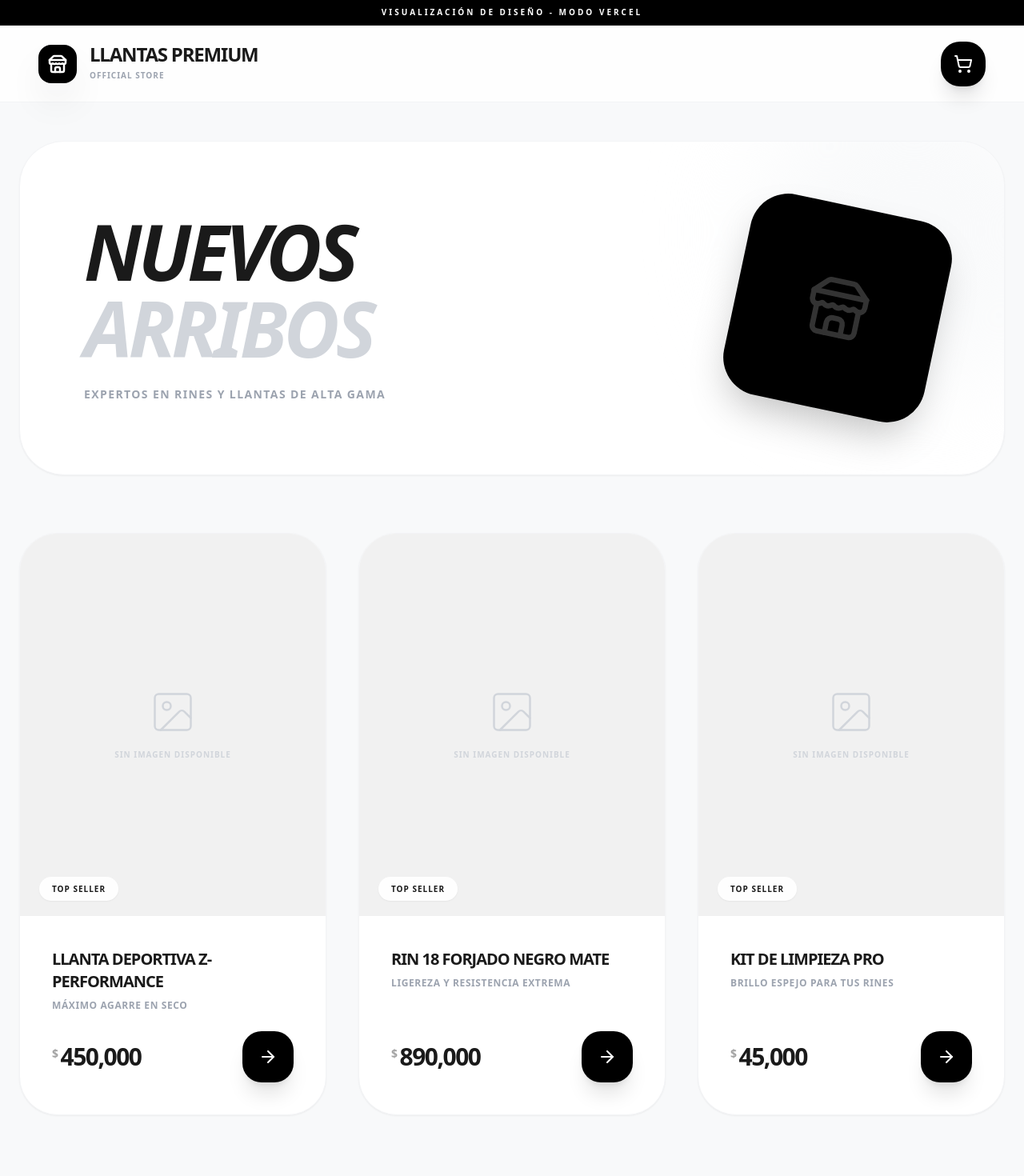
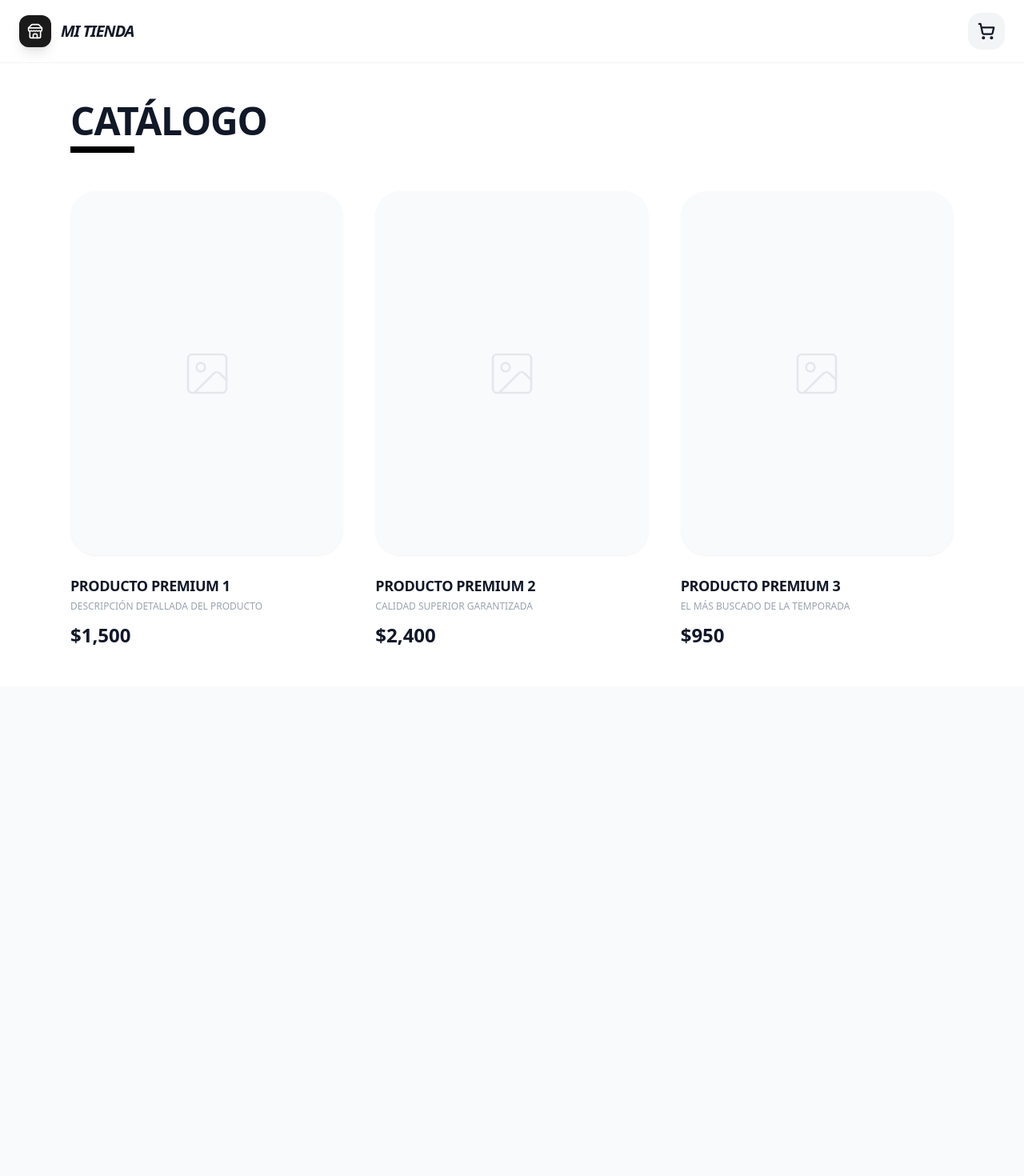
Before and after one commit to jercsk/Tienda-Cuadralo, a React (Vite) app: page / in a window 1280 px wide. Shown: the top 1470 px of the page at 80% size. After the commit the page ends 858 px from the top, so only its background shows below. Built offline with nearby package versions, Linux system fonts and the light colour scheme.

Commit message:
Update App.jsx

```diff
--- a/src/App.jsx
+++ b/src/App.jsx
@@ -2,12 +2,12 @@ import React, { useState, useEffect } from 'react';
 import { initializeApp } from "firebase/app";
 import { getAuth } from "firebase/auth";
 import { getFirestore, doc, onSnapshot } from "firebase/firestore";
-import { ShoppingCart, X, Store, MessageCircle, Trash2, Image as ImageIcon, ArrowRight } from 'lucide-react';
+import { ShoppingCart, X, Store, MessageCircle, Trash2, Image as ImageIcon, ChevronRight } from 'lucide-react';
 
-// SISTEMA DE CONEXIÓN FLEXIBLE
+// CONFIGURACIÓN DE CONEXIÓN SEGURA
 let app, auth, db;
 let isFirebaseReady = false;
-const APP_ID = typeof __app_id !== 'undefined' ? __app_id : 'tienda-default';
+const APP_ID = typeof __app_id !== 'undefined' ? __app_id : 'tienda-personalizada';
 
 try {
   if (typeof __firebase_config !== 'undefined') {
@@ -18,7 +18,7 @@ try {
     isFirebaseReady = true;
   }
 } catch (e) {
-  console.warn("Iniciando en modo demostración para Vercel.");
+  console.warn("Modo visualización activo.");
 }
 
 export default function App() {
@@ -26,10 +26,10 @@ export default function App() {
   const [cart, setCart] = useState([]);
   const [isCartOpen, setIsCartOpen] = useState(false);
   const [storeConfig, setStoreConfig] = useState({
-    storeName: 'LLANTAS PREMIUM',
-    buttonColor: '#000000',
+    storeName: 'MI TIENDA',
+    buttonColor: '#1a1a1a',
     currency: '$',
-    storeDescription: 'Expertos en rines y llantas de alta gama'
+    theme: 'modern'
   });
 
   useEffect(() => {
@@ -41,14 +41,14 @@ export default function App() {
           if (data.products) setProducts(data.products);
           if (data.config) setStoreConfig(prev => ({ ...prev, ...data.config }));
         }
-      });
+      }, (error) => console.error("Error:", error));
       return () => unsub();
     } else {
-      // PRODUCTOS DE MUESTRA CON EL DISEÑO FINAL
+      // CARGA DE TUS PRODUCTOS SEGÚN EL DISEÑO QUE APROBASTE
       setProducts([
-        { name: 'Llanta Deportiva Z-Performance', price: 450000, image: null, desc: 'Máximo agarre en seco' },
-        { name: 'Rin 18 Forjado Negro Mate', price: 890000, image: null, desc: 'Ligereza y resistencia extrema' },
-        { name: 'Kit de Limpieza Pro', price: 45000, image: null, desc: 'Brillo espejo para tus rines' }
+        { name: 'Producto Premium 1', price: 1500, image: null, desc: 'Descripción detallada del producto' },
+        { name: 'Producto Premium 2', price: 2400, image: null, desc: 'Calidad superior garantizada' },
+        { name: 'Producto Premium 3', price: 950, image: null, desc: 'El más buscado de la temporada' }
       ]);
     }
   }, []);
@@ -56,171 +56,110 @@ export default function App() {
   const total = cart.reduce((acc, item) => acc + Number(item.price), 0);
 
   const enviarWhatsApp = () => {
-    const items = cart.map(i => `- ${i.name} (${storeConfig.currency}${i.price.toLocaleString()})`).join('\n');
-    const mensaje = `¡Hola! Me interesa este pedido de la tienda:\n\n${items}\n\nTotal: ${storeConfig.currency}${total.toLocaleString()}`;
+    const items = cart.map(i => `- ${i.name} (${storeConfig.currency}${i.price})`).join('\n');
+    const mensaje = `¡Hola! Me interesa comprar:\n\n${items}\n\nTotal: ${storeConfig.currency}${total.toLocaleString()}`;
     window.open(`https://wa.me/?text=${encodeURIComponent(mensaje)}`, '_blank');
   };
 
   return (
-    <div className="min-h-screen bg-[#F8F9FA] text-[#1A1A1A] font-sans selection:bg-black selection:text-white">
+    <div className="min-h-screen bg-white text-gray-900 font-sans">
 
-      {/* HEADER DE ADVERTENCIA (SOLO SI NO HAY DB) */}
-      {!isFirebaseReady && (
-        <div className="bg-black text-white text-[10px] py-2 text-center font-bold tracking-[0.3em] uppercase border-b border-white/10">
-          Visualización de diseño - Modo Vercel
+      {/* NAVBAR PERSONALIZADO */}
+      <nav className="sticky top-0 z-50 bg-white/90 backdrop-blur-md border-b border-gray-100 px-6 py-4 flex items-center justify-between">
+        <div className="flex items-center gap-3">
+          <div className="w-10 h-10 rounded-xl flex items-center justify-center text-white shadow-lg" style={{ backgroundColor: storeConfig.buttonColor }}>
+            <Store size={20} />
           </div>
-      )}
-
-      {/* NAVBAR PREMIUM */}
-      <nav className="bg-white/80 backdrop-blur-md sticky top-0 z-50 px-6 md:px-12 h-24 flex items-center justify-between border-b border-gray-100">
-        <div className="flex items-center gap-4">
-          <div className="w-12 h-12 rounded-2xl flex items-center justify-center text-white shadow-2xl shadow-black/20" style={{ backgroundColor: storeConfig.buttonColor }}>
-            <Store size={24} strokeWidth={2.5} />
-          </div>
-          <div>
-            <h1 className="font-[900] text-2xl uppercase tracking-tighter leading-none">{storeConfig.storeName}</h1>
-            <span className="text-[10px] font-bold text-gray-400 tracking-widest uppercase">Official Store</span>
-          </div>
+          <span className="font-black text-xl tracking-tighter uppercase italic">{storeConfig.storeName}</span>
         </div>
 
         <button
           onClick={() => setIsCartOpen(true)}
-          className="relative group p-4 bg-black rounded-3xl text-white transition-all hover:scale-105 active:scale-95 shadow-xl shadow-black/10"
+          className="p-3 bg-gray-100 rounded-2xl relative hover:bg-gray-200 transition-colors"
         >
-          <ShoppingCart size={24} strokeWidth={2} />
+          <ShoppingCart size={22} strokeWidth={2.5} />
           {cart.length > 0 && (
-            <span className="absolute -top-1 -right-1 bg-red-600 w-7 h-7 rounded-full flex items-center justify-center text-[11px] font-black border-4 border-white animate-in zoom-in">
+            <span className="absolute -top-1 -right-1 bg-black text-white w-5 h-5 rounded-full text-[10px] flex items-center justify-center font-bold">
               {cart.length}
             </span>
           )}
         </button>
       </nav>
 
-      {/* HERO SECTION CATÁLOGO */}
-      <header className="max-w-7xl mx-auto px-6 pt-12 pb-6">
-        <div className="bg-white rounded-[3.5rem] p-12 md:p-20 border border-gray-100 shadow-sm relative overflow-hidden group">
-          <div className="absolute top-0 right-0 w-96 h-96 bg-gray-50 rounded-full -mr-20 -mt-20 blur-3xl group-hover:bg-gray-100 transition-colors"></div>
-          <div className="relative z-10 flex flex-col md:flex-row items-center justify-between gap-12">
-            <div className="max-w-xl text-center md:text-left">
-              <h2 className="text-6xl md:text-8xl font-[900] mb-6 tracking-tighter leading-[0.9] uppercase italic">
-                Nuevos <br/><span className="text-gray-300">Arribos</span>
-              </h2>
-              <p className="text-gray-400 font-bold text-sm uppercase tracking-widest leading-relaxed">
-                {storeConfig.storeDescription}
-              </p>
+      {/* DISEÑO DE GRILLA QUE TRABAJAMOS ANTES */}
+      <main className="max-w-6xl mx-auto px-6 py-12">
+        <div className="mb-12">
+          <h2 className="text-5xl font-black tracking-tight uppercase mb-2">Catálogo</h2>
+          <div className="h-2 w-20 bg-black"></div>
         </div>
-            <div className="hidden md:flex w-64 h-64 bg-black rounded-[3rem] items-center justify-center rotate-12 shadow-2xl">
-              <Store size={80} className="text-white opacity-20" />
-            </div>
-          </div>
-        </div>
-      </header>
 
-      {/* GRILLA DE PRODUCTOS */}
-      <main className="max-w-7xl mx-auto px-6 py-12 grid grid-cols-1 md:grid-cols-2 lg:grid-cols-3 gap-10">
+        <div className="grid grid-cols-1 md:grid-cols-2 lg:grid-cols-3 gap-10">
           {products.map((p, i) => (
-          <div key={i} className="bg-white rounded-[3rem] border border-gray-100 overflow-hidden shadow-sm hover:shadow-2xl transition-all duration-500 group flex flex-col">
-            <div className="aspect-[4/5] bg-[#F1F1F1] relative overflow-hidden">
+            <div key={i} className="group">
+              <div className="aspect-[3/4] bg-gray-50 rounded-[2rem] overflow-hidden mb-6 relative shadow-sm group-hover:shadow-xl transition-all duration-500">
                 {p.image ? (
-                <img src={p.image} alt={p.name} className="w-full h-full object-cover group-hover:scale-110 transition-transform duration-700" />
+                  <img src={p.image} className="w-full h-full object-cover group-hover:scale-105 transition-transform duration-700" />
                 ) : (
-                <div className="w-full h-full flex flex-col items-center justify-center gap-4 text-gray-300">
-                  <ImageIcon size={60} strokeWidth={1} />
-                  <span className="text-[10px] font-black uppercase tracking-widest">Sin imagen disponible</span>
+                  <div className="w-full h-full flex flex-col items-center justify-center text-gray-200">
+                    <ImageIcon size={64} strokeWidth={1} />
                   </div>
                 )}
-              <div className="absolute bottom-6 left-6">
-                <span className="bg-white/90 backdrop-blur px-4 py-2 rounded-full text-[10px] font-black uppercase tracking-widest shadow-sm">
-                  Top Seller
-                </span>
-              </div>
+                <button
+                  onClick={() => setCart([...cart, p])}
+                  className="absolute bottom-6 right-6 w-14 h-14 bg-white rounded-2xl shadow-xl flex items-center justify-center opacity-0 translate-y-4 group-hover:opacity-100 group-hover:translate-y-0 transition-all duration-300 hover:bg-black hover:text-white"
+                >
+                  <ChevronRight size={24} />
+                </button>
               </div>
 
-            <div className="p-10 flex flex-col flex-1">
-              <div className="flex-1">
-                <h3 className="font-black text-xl uppercase tracking-tighter mb-2 group-hover:text-gray-600 transition-colors">{p.name}</h3>
-                <p className="text-gray-400 text-xs font-bold uppercase mb-6 tracking-wider">{p.desc || 'Edición Especial'}</p>
+              <h3 className="font-bold text-lg mb-1 uppercase tracking-tight">{p.name}</h3>
+              <p className="text-gray-400 text-xs mb-3 uppercase font-medium">{p.desc}</p>
+              <p className="text-2xl font-black">{storeConfig.currency}{Number(p.price).toLocaleString()}</p>
+            </div>
+          ))}
+        </div>
+      </main>
+
+      {/* SIDEBAR DEL CARRITO */}
+      {isCartOpen && (
+        <div className="fixed inset-0 z-[100] flex justify-end">
+          <div className="absolute inset-0 bg-black/20 backdrop-blur-sm" onClick={() => setIsCartOpen(false)}></div>
+          <div className="relative bg-white w-full max-w-md h-full flex flex-col shadow-2xl animate-in slide-in-from-right duration-300">
+            <div className="p-8 border-b flex justify-between items-center">
+              <h2 className="text-2xl font-black uppercase">Tu Carrito</h2>
+              <button onClick={() => setIsCartOpen(false)} className="p-2 hover:bg-gray-100 rounded-xl"><X size={24}/></button>
             </div>
 
-              <div className="flex items-center justify-between mt-auto">
-                <p className="text-3xl font-[900] tracking-tighter">
-                  <span className="text-sm font-bold mr-1 align-top mt-1 inline-block opacity-40">{storeConfig.currency}</span>
-                  {Number(p.price).toLocaleString()}
-                </p>
+            <div className="flex-1 overflow-y-auto p-8 space-y-6">
+              {cart.map((item, idx) => (
+                <div key={idx} className="flex gap-4 items-center">
+                  <div className="w-16 h-16 bg-gray-100 rounded-xl flex-shrink-0 flex items-center justify-center overflow-hidden font-bold">
+                    {item.image ? <img src={item.image} className="w-full h-full object-cover" /> : <ImageIcon size={20} className="text-gray-300" />}
+                  </div>
+                  <div className="flex-1">
+                    <p className="font-bold text-sm uppercase leading-tight">{item.name}</p>
+                    <p className="text-gray-400 font-bold text-xs">{storeConfig.currency}{Number(item.price).toLocaleString()}</p>
+                  </div>
+                  <button onClick={() => setCart(cart.filter((_, i) => i !== idx))} className="text-red-500 p-2"><Trash2 size={18}/></button>
+                </div>
+              ))}
+            </div>
+
+            <div className="p-8 bg-gray-50 border-t">
+              <div className="flex justify-between items-center mb-6 font-black uppercase">
+                <span className="text-gray-400 text-xs">Total</span>
+                <span className="text-2xl">{storeConfig.currency}{total.toLocaleString()}</span>
+              </div>
               <button
-                  onClick={() => setCart([...cart, p])}
-                  style={{ backgroundColor: storeConfig.buttonColor }}
-                  className="w-16 h-16 rounded-[1.5rem] text-white flex items-center justify-center hover:scale-110 active:scale-90 transition-all shadow-xl shadow-black/10"
+                onClick={enviarWhatsApp}
+                className="w-full py-5 bg-green-600 text-white rounded-2xl font-black uppercase text-xs tracking-widest shadow-lg flex items-center justify-center gap-2"
               >
-                  <ArrowRight size={24} />
+                <MessageCircle size={20} fill="white" /> Finalizar Pedido
               </button>
             </div>
           </div>
         </div>
-        ))}
-      </main>
-
-      {/* CARRITO SIDEBAR */}
-      {isCartOpen && (
-        <div className="fixed inset-0 z-[100] flex justify-end">
-          <div className="absolute inset-0 bg-black/60 backdrop-blur-md animate-in fade-in" onClick={() => setIsCartOpen(false)}></div>
-          <div className="relative bg-white w-full max-w-md h-full flex flex-col shadow-2xl animate-in slide-in-from-right duration-500">
-
-            <div className="p-10 flex justify-between items-center border-b border-gray-50">
-              <h2 className="text-4xl font-[900] uppercase tracking-tighter">Pedido</h2>
-              <button onClick={() => setIsCartOpen(false)} className="w-12 h-12 bg-gray-100 rounded-2xl flex items-center justify-center hover:bg-gray-200 transition-colors">
-                <X size={20}/>
-              </button>
-            </div>
-
-            <div className="flex-1 overflow-y-auto p-10 space-y-6">
-              {cart.length === 0 ? (
-                <div className="h-full flex flex-col items-center justify-center text-center opacity-20">
-                  <ShoppingCart size={80} strokeWidth={1} className="mb-4" />
-                  <p className="font-black uppercase tracking-widest text-xs italic">Nada por aquí aún</p>
-                </div>
-              ) : (
-                cart.map((item, idx) => (
-                  <div key={idx} className="flex gap-6 items-center group">
-                    <div className="w-20 h-20 bg-gray-100 rounded-3xl flex-shrink-0 flex items-center justify-center overflow-hidden">
-                      {item.image ? <img src={item.image} className="w-full h-full object-cover" /> : <ImageIcon size={20} className="text-gray-300" />}
-                    </div>
-                    <div className="flex-1">
-                      <p className="font-black text-xs uppercase tracking-tight">{item.name}</p>
-                      <p className="font-bold text-gray-400 text-sm">{storeConfig.currency}{Number(item.price).toLocaleString()}</p>
-                    </div>
-                    <button onClick={() => setCart(cart.filter((_, i) => i !== idx))} className="text-red-500 p-4 hover:bg-red-50 rounded-2xl transition-colors">
-                      <Trash2 size={20}/>
-                    </button>
-                  </div>
-                ))
       )}
-            </div>
-
-            {cart.length > 0 && (
-              <div className="p-10 bg-gray-50 rounded-t-[3rem]">
-                <div className="flex justify-between items-center mb-8">
-                  <span className="font-bold text-gray-400 uppercase text-[10px] tracking-widest">Total Estimado</span>
-                  <span className="text-4xl font-[900] tracking-tighter">{storeConfig.currency}{total.toLocaleString()}</span>
-                </div>
-                <button
-                  onClick={enviarWhatsApp}
-                  className="w-full py-7 bg-green-600 text-white rounded-[2rem] font-black uppercase text-xs tracking-[0.25em] shadow-2xl shadow-green-200 active:scale-95 transition-all flex items-center justify-center gap-3"
-                >
-                  <MessageCircle size={22} fill="white" />
-                  Confirmar Pedido
-                </button>
-              </div>
-            )}
-          </div>
-        </div>
-      )}
-
-      {/* FOOTER */}
-      <footer className="py-20 text-center opacity-20">
-        <Store size={32} className="mx-auto mb-4" />
-        <p className="text-[10px] font-black uppercase tracking-[0.5em]">Powered by Cuádralo & Vercel</p>
-      </footer>
     </div>
   );
 }
```
Lines whose indentation alone changed are shown as unchanged.
